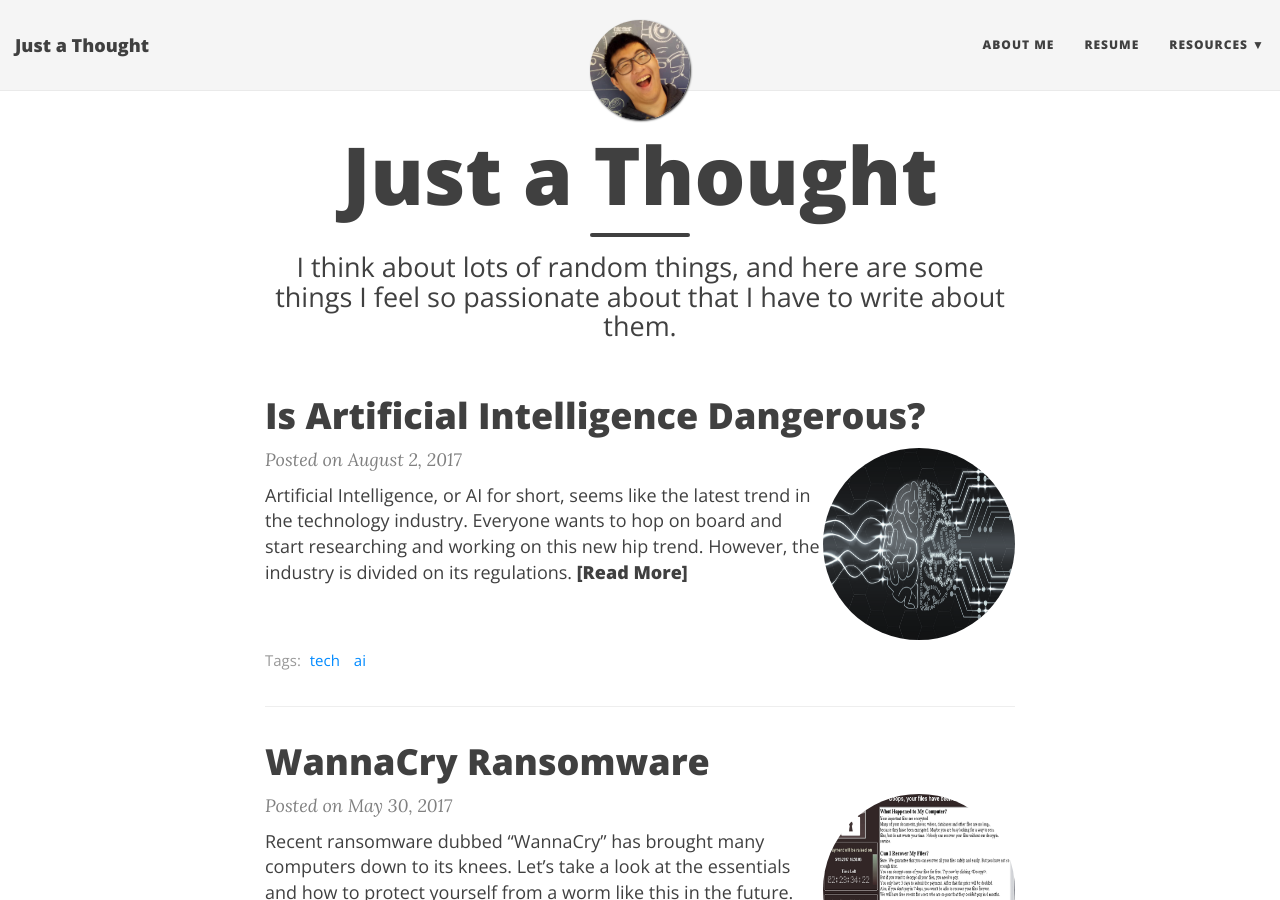
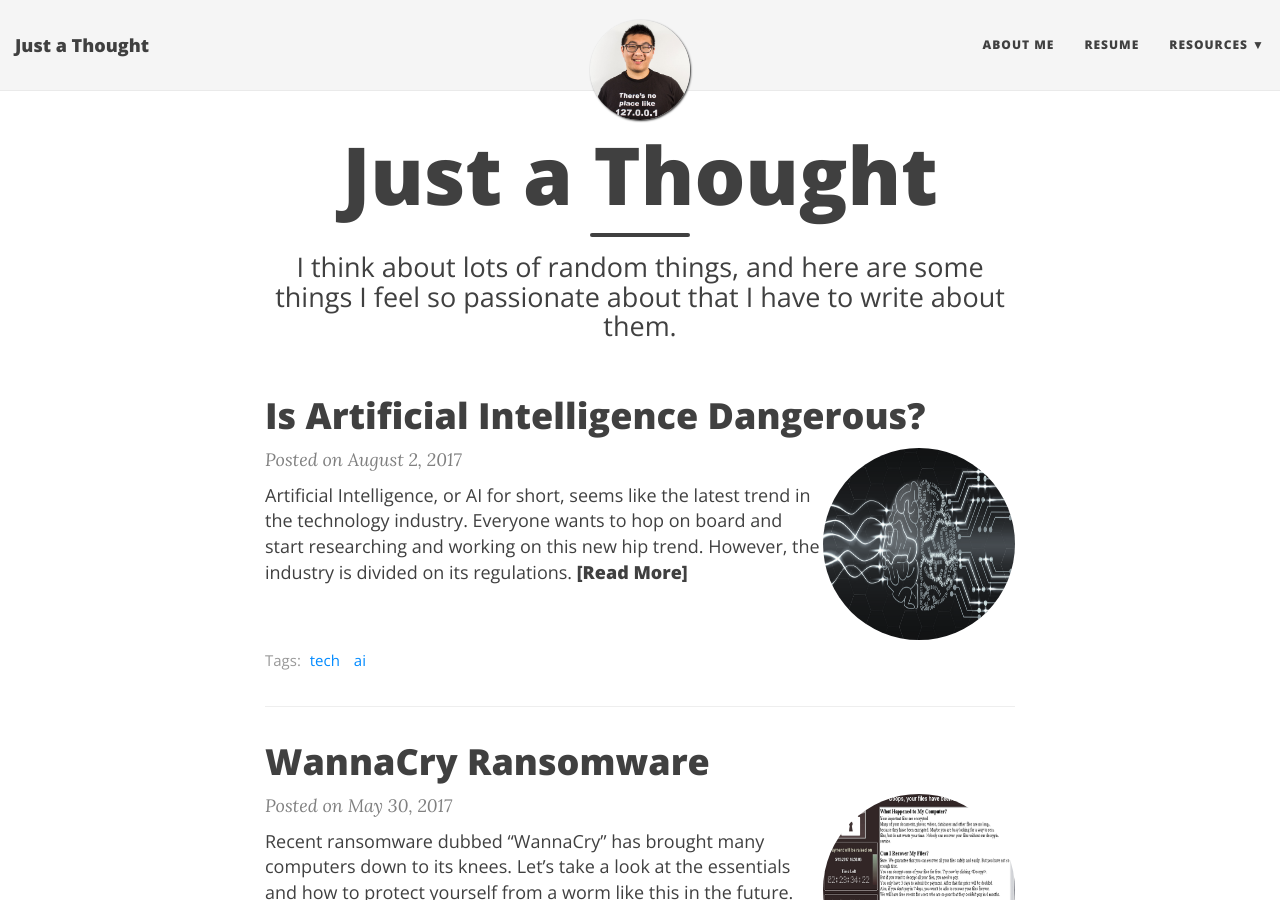
Before and after one commit to EricSihaoLin/dev, a Jekyll site: the page built from index.html, in a window 1280 px wide and 900 px high. Built offline with Jekyll 4.4.1, drawn with Linux system fonts in a browser that asks for light colours; nearby versions of some CDN libraries; the list of posts is cut into pages by our own code.

Commit message:
Updated Config

```diff
--- a/_config.yml
+++ b/_config.yml
@@ -30,7 +30,7 @@ navbar-links:
   Resources:
   - GitHub Pages: https://pages.github.com/
     Google Apps Scripts: https://developers.google.com/apps-script/
-avatar: "/img/avatar-icon.png"
+avatar: "/uploads/EricAvatar.jpg"
 author:
   name: Eric Sihao Lin
   email: eric.lin@nyu.edu
```
